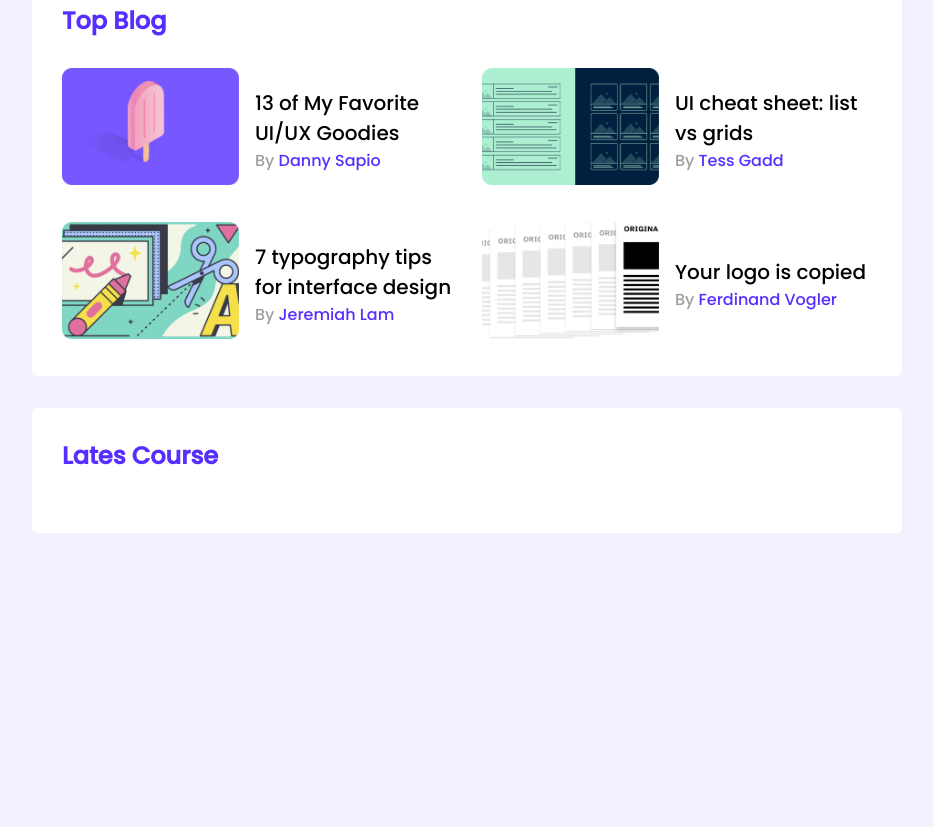
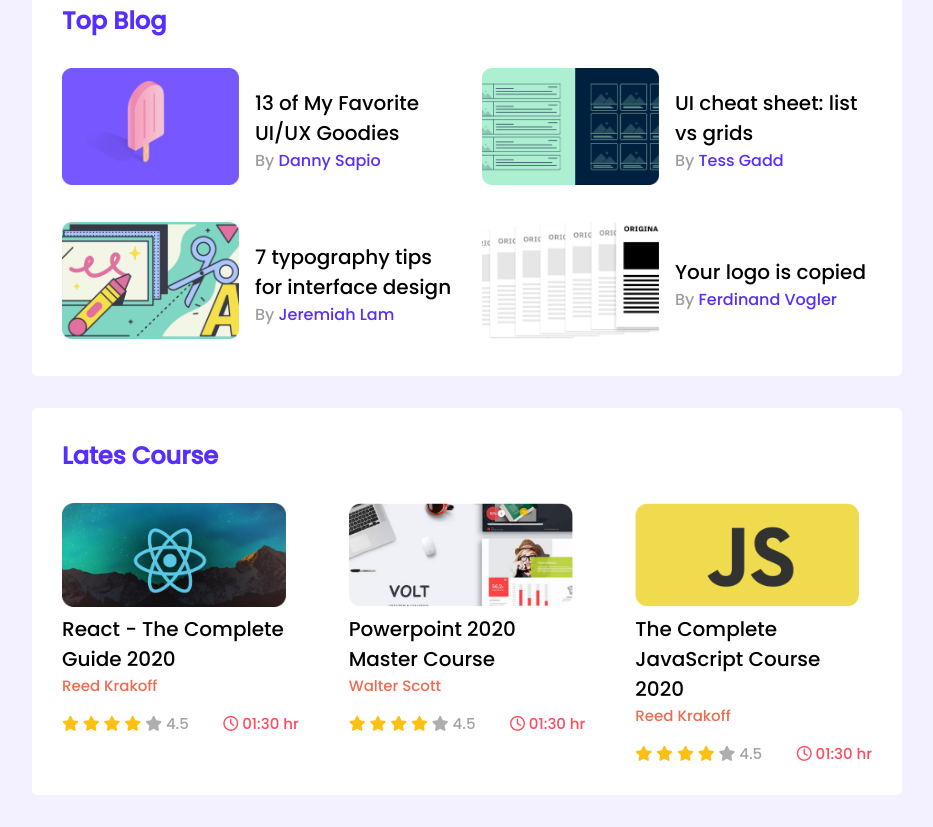
Before and after one commit to masum-71/leader-board, a plain HTML site: page index.html in a window 1280 px wide. Shown: the part 422-1249 px from the top of the page, without its empty margins (173-1106 px from the left). Before the commit the page ends 987 px from the top, so only its background shows below. Drawn offline with Linux system fonts and the light colour scheme.

Commit message:
complete

```diff
--- a/index.html
+++ b/index.html
@@ -12,6 +12,7 @@
       rel="stylesheet"
     />
     <link rel="stylesheet" href="style.css" />
+    <script src="https://kit.fontawesome.com/40f74ed11b.js" crossorigin="anonymous"></script>
   </head>
   <body>
     <header>
@@ -112,6 +113,77 @@
       </section>
       <section class="lates-course">
         <h2>Lates Course</h2>
+        <div class="courses">
+          <div class="course">
+            <div class="course-banner">
+              <img src="./images/courses/course-1.png" alt="">
+            </div>
+            <div class="coures-detail">
+              <p class="coures-name">React - The Complete Guide 2020</p>
+              <p class="coures-author">Reed Krakoff</p>
+            </div>
+            <div class="coures-info">
+              <div class="star">
+                <i class="fa-solid fa-star filled"></i>
+                <i class="fa-solid fa-star filled"></i>
+                <i class="fa-solid fa-star filled"></i>
+                <i class="fa-solid fa-star filled"></i>
+                <i class="fa-solid fa-star empty"></i>
+                <span>4.5</span>
+              </div>
+              <div class="duration">
+                <i class="fa-regular fa-clock"></i>
+                <span>01:30 hr</span>
+              </div>
+            </div>
+          </div>
+          <div class="course">
+            <div class="course-banner">
+              <img src="./images/courses/course-2.png" alt="">
+            </div>
+            <div class="coures-detail">
+              <p class="coures-name">Powerpoint 2020 Master Course</p>
+              <p class="coures-author">Walter Scott</p>
+            </div>
+            <div class="coures-info">
+              <div class="star">
+                <i class="fa-solid fa-star filled"></i>
+                <i class="fa-solid fa-star filled"></i>
+                <i class="fa-solid fa-star filled"></i>
+                <i class="fa-solid fa-star filled"></i>
+                <i class="fa-solid fa-star empty"></i>
+                <span>4.5</span>
+              </div>
+              <div class="duration">
+                <i class="fa-regular fa-clock"></i>
+                <span>01:30 hr</span>
+              </div>
+            </div>
+          </div>
+          <div class="course">
+            <div class="course-banner">
+              <img src="./images/courses/course-3.png" alt="">
+            </div>
+            <div class="coures-detail">
+              <p class="coures-name">The Complete JavaScript Course 2020</p>
+              <p class="coures-author">Reed Krakoff</p>
+            </div>
+            <div class="coures-info">
+              <div class="star">
+                <i class="fa-solid fa-star filled"></i>
+                <i class="fa-solid fa-star filled"></i>
+                <i class="fa-solid fa-star filled"></i>
+                <i class="fa-solid fa-star filled"></i>
+                <i class="fa-solid fa-star empty"></i>
+                <span>4.5</span>
+              </div>
+              <div class="duration">
+                <i class="fa-regular fa-clock"></i>
+                <span>01:30 hr</span>
+              </div>
+            </div>
+          </div>
+        </div>
       </section>
     </main>
   </body>
--- a/style.css
+++ b/style.css
@@ -133,3 +133,49 @@ hr{
 }
 
 /* course section statr here */
+
+.courses{
+  display: grid;
+  grid-template-columns: repeat(3, 1fr);
+  grid-column-gap: 50px;
+}
+.course-banner img{
+  width: 224px;
+  height: 104px;
+}
+
+.coures-name{
+  font-size: 20px;
+}
+
+.coures-author{
+  font-size: 15px;
+  color: #ED6B4F;
+}
+
+.coures-info{
+  display: flex;
+  justify-content: space-between;
+  margin-top: 15px;
+}
+
+.star{
+  font-size: 15px;
+}
+
+.star span{
+  color: #A2A2A2;
+}
+
+.fa-star.filled{
+  color: #FFC014;
+}
+
+.fa-star.empty{
+  color: #AEAEAE;
+}
+
+.duration{
+  color: #FF4A60;
+  font-size: 15px;
+}
```
